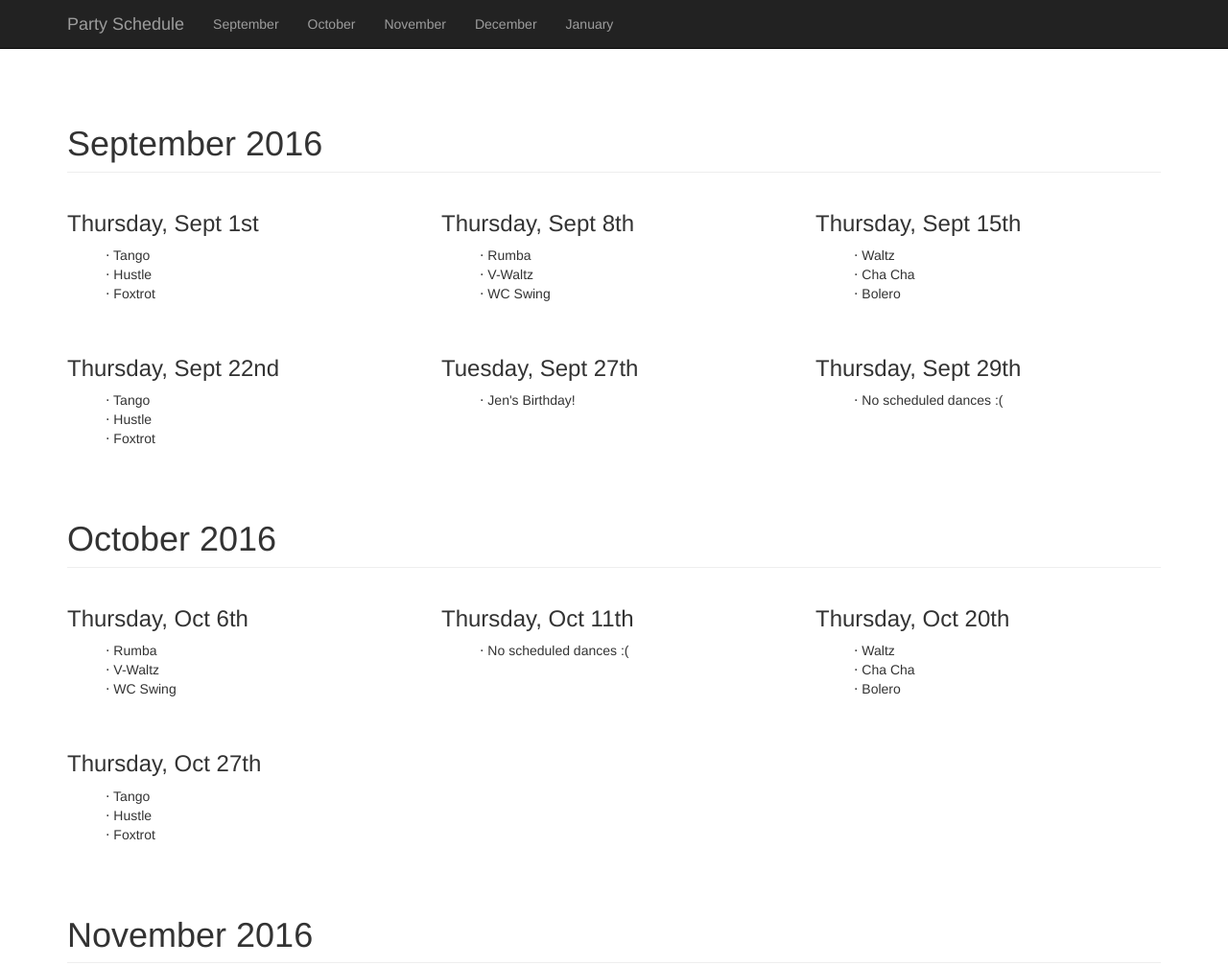
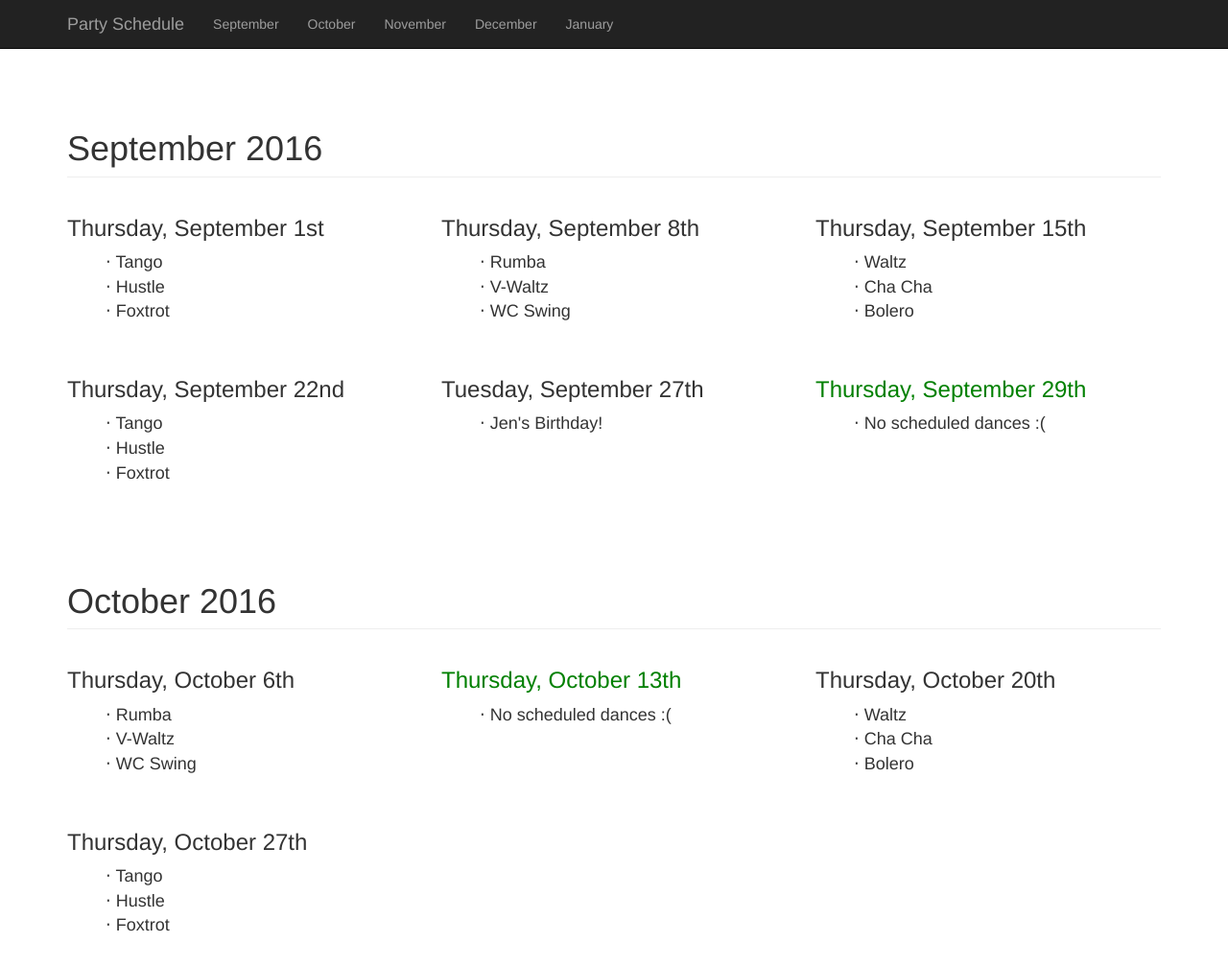
Before and after one commit to yanigisawa/PartySchedule, a plain HTML site: page PartySchedule/index.html in a window 1280 px wide. Shown: the top 1007 px of the page at 96% size. Drawn offline with Linux system fonts and the light colour scheme.

Commit message:
I added the anchor tags to make the page easier to navigate.  I also added some styling.

```diff
--- a/PartySchedule/css/3-col-portfolio.css
+++ b/PartySchedule/css/3-col-portfolio.css
@@ -15,3 +15,15 @@ body {
 footer {
     margin: 50px 0;
 }
+
+.space{
+	margin-top: 65px;
+}
+
+.event{
+	color: green ;
+}
+
+.font{
+	font-size: 18px;
+}
--- a/PartySchedule/index.html
+++ b/PartySchedule/index.html
@@ -66,15 +66,16 @@
         <!-- /.container -->
     </nav>
 
+    <!--<div class="jumbotron"></div>-->
+
     <!-- Page Content -->
-    <div class="container">
 
+    <div class="container font">
+    <a name="September"></a>
         <!-- Page Header -->
-        <a name="September"></a>
-        <br>
         <div class="row">
             <div class="col-lg-12">
-                <h1 class="page-header">September 2016
+                <h1 class="page-header space">September 2016
                 </h1>
             </div>
         </div>
@@ -86,7 +87,7 @@
                 <!--<a href="#">
                     <img class="img-responsive" src="http://placehold.it/700x400" alt="">
                 </a>-->
-                <h3>Thursday, Sept 1st</h3>
+                <h3>Thursday, September 1st</h3>
                 <ul>
                  <span>&sdot;</span> Tango<br>
                  <span>&sdot;</span> Hustle<br>
@@ -94,7 +95,7 @@
                  </ul>
             </div>
             <div class="col-md-4 portfolio-item">
-                <h3>Thursday, Sept 8th</h3>
+                <h3>Thursday, September 8th</h3>
                 <ul>
                  <span>&sdot;</span> Rumba<br>
                  <span>&sdot;</span> V-Waltz<br>
@@ -102,7 +103,7 @@
                  </ul>
             </div>
             <div class="col-md-4 portfolio-item">
-                <h3>Thursday, Sept 15th</h3>
+                <h3>Thursday, September 15th</h3>
                 <ul>
                  <span>&sdot;</span> Waltz<br>
                  <span>&sdot;</span> Cha Cha<br>
@@ -115,7 +116,7 @@
         <!-- Projects Row -->
         <div class="row">
             <div class="col-md-4 portfolio-item">
-                <h3>Thursday, Sept 22nd</h3>
+                <h3>Thursday, September 22nd</h3>
                 <ul>
                  <span>&sdot;</span> Tango<br>
                  <span>&sdot;</span> Hustle<br>
@@ -123,23 +124,27 @@
                  </ul>
             </div>
             <div class="col-md-4 portfolio-item">
-                <h3>Tuesday, Sept 27th</h3>
+                <h3>Tuesday, September 27th</h3>
                 <ul>
                  <span>&sdot;</span> Jen's Birthday!<br>
                 </ul>
             </div>
             <div class="col-md-4 portfolio-item">
-                <h3>Thursday, Sept 29th</h3>
+                <h3 class="event">Thursday, September 29th</h3>
                 <ul>
                  <span>&sdot;</span> No scheduled dances :(<br>
                 </ul>
             </div>
         </div>
+    <!--</div>-->
 
+
+    <!--<div class="container">-->
+    <a name="October"></a>
         <!-- Page Header -->
         <div class="row">
             <div class="col-lg-12">
-                <h1 class="page-header">October 2016
+                <h1 class="page-header space">October 2016
                     <!--<br><small>Sean & Jen, James & Nicole</small>-->
                 </h1>
             </div>
@@ -149,7 +154,7 @@
         <!-- Projects Row -->
         <div class="row">
             <div class="col-md-4 portfolio-item">
-                <h3>Thursday, Oct 6th</h3>
+                <h3>Thursday, October 6th</h3>
                 <ul>
                  <span>&sdot;</span> Rumba<br>
                  <span>&sdot;</span> V-Waltz<br>
@@ -157,13 +162,13 @@
                  </ul>
             </div>
             <div class="col-md-4 portfolio-item">
-                <h3>Thursday, Oct 11th</h3>
+                <h3 class="event">Thursday, October 13th</h3>
                 <ul>
                  <span>&sdot;</span> No scheduled dances :(<br>
                  </ul>
             </div>
             <div class="col-md-4 portfolio-item">
-                <h3>Thursday, Oct 20th</h3>
+                <h3>Thursday, October 20th</h3>
                 <ul>
                  <span>&sdot;</span> Waltz<br>
                  <span>&sdot;</span> Cha Cha<br>
@@ -176,7 +181,7 @@
         <!-- Projects Row -->
         <div class="row">
             <div class="col-md-4 portfolio-item">
-                <h3>Thursday, Oct 27th</h3>
+                <h3>Thursday, October 27th</h3>
                 <ul>
                  <span>&sdot;</span> Tango<br>
                  <span>&sdot;</span> Hustle<br>
@@ -184,11 +189,16 @@
                  </ul>
             </div>
         </div>
+    <!--</div>-->
 
+
+
+    <!--<div class="container">-->
+        <a name="November"></a>
         <!-- Page Header -->
         <div class="row">
             <div class="col-lg-12">
-                <h1 class="page-header">November 2016
+                <h1 class="page-header space">November 2016
                     <!--<br><small>Sean & Jen, James & Nicole</small>-->
                 </h1>
             </div>
@@ -197,7 +207,7 @@
 
         <div class="row">
             <div class="col-md-4 portfolio-item">
-                <h3>Thursday, November 3rd</h3>
+                <h3 class="event">Thursday, November 3rd</h3>
                 <ul>
                  <span>&sdot;</span> Rumba<br>
                  <span>&sdot;</span> V-Waltz<br>
@@ -238,13 +248,15 @@
                  </ul>
             </div>
         </div>
+    <!--</div>-->
 
         <!--/.row -->
-
+    <!--<div class="container">-->
+    <a name="December"></a>
         <!-- Page Header -->
         <div class="row">
             <div class="col-lg-12">
-                <h1 class="page-header">December 2016
+                <h1 class="page-header space">December 2016
                     <!--<br><small>Sean & Jen, James & Nicole</small>-->
                 </h1>
             </div>
@@ -303,12 +315,16 @@
                  </ul>
             </div>
         </div>
+    <!--</div>-->
         <!-- /.row -->
+
+    <!--<div class="container">-->
+        <a name="January"></a>
 
         <!-- Page Header -->
         <div class="row">
             <div class="col-lg-12">
-                <h1 class="page-header">January 2017
+                <h1 class="page-header space">January 2017
                     <!--<br><small>Sean & Jen, James & Nicole</small>-->
                 </h1>
             </div>
@@ -361,6 +377,7 @@
                 </ul>
             </div>
         </div>
+
         <!-- /.row -->
 
 
```
